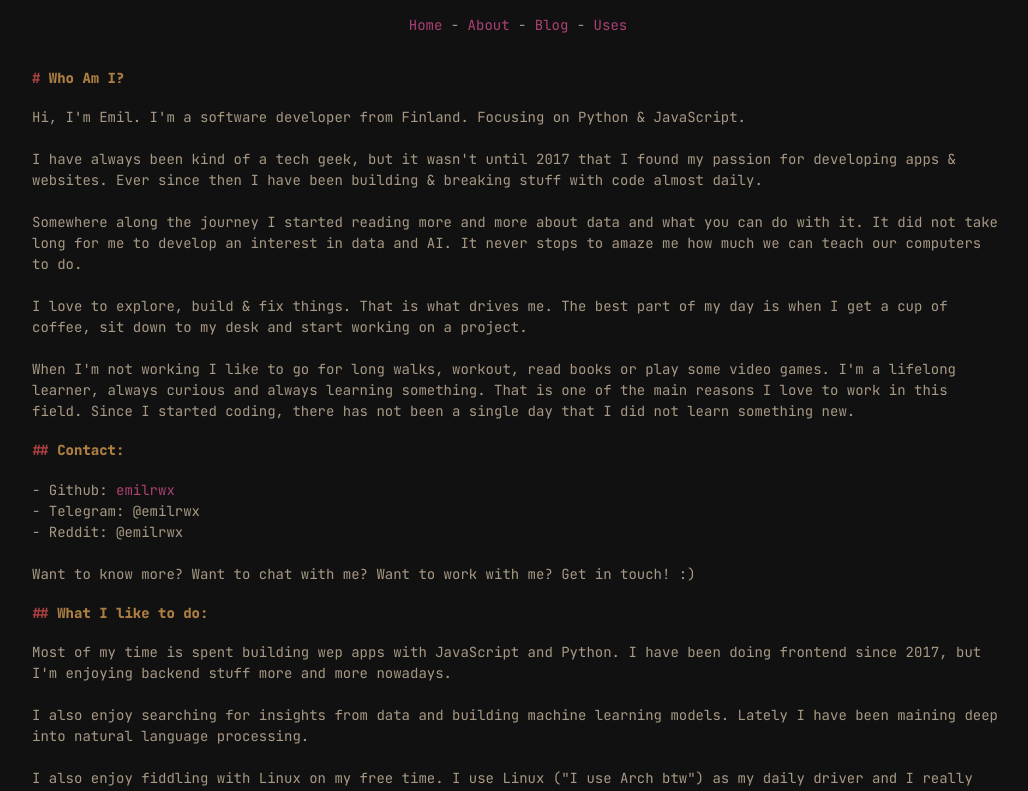
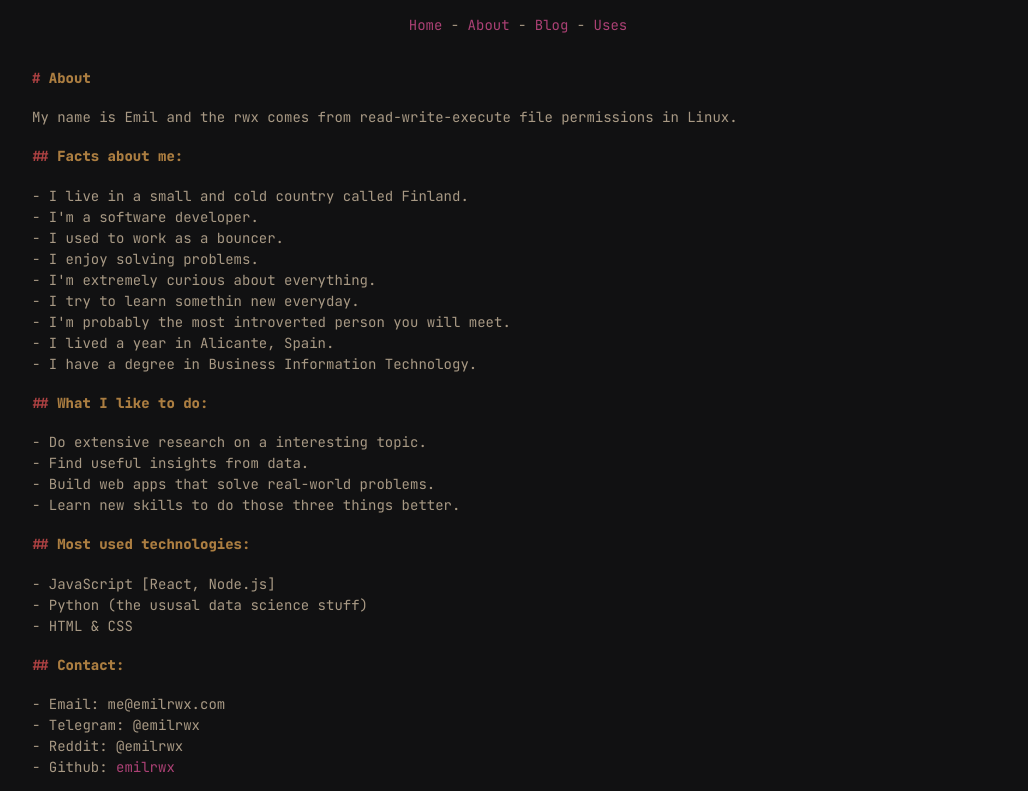
Before and after one commit to emilrwx/emilrwx_website, a Next.js app: page /about in a window 1280 px wide. Shown: the top 791 px of the page, without its empty margins (122-1150 px from the left). Built offline with nearby package versions, Linux system fonts and the light colour scheme.

Commit message:
update content

```diff
--- a/pages/about.js
+++ b/pages/about.js
@@ -8,29 +8,28 @@ export default function About () {
         <title>About</title>
       </Head>
       <main>
-        <h1>Who Am I?</h1>
-        <p>Hi, I'm Emil. I'm a software developer from Finland. Focusing on Python & JavaScript.</p>
-
-        <p>I have always been kind of a tech geek, but it wasn't until 2017 that I found my passion for developing apps & websites. Ever since then I have been building & breaking stuff with code almost daily.</p>
-
-        <p>Somewhere along the journey I started reading more and more about data and what you can do with it. It did not take long for me to develop an interest in data and AI. It never stops to amaze me how much we can teach our computers to do.</p>
-
-        <p>I love to explore, build & fix things. That is what drives me. The best part of my day is when I get a cup of coffee, sit down to my desk and start working on a project.</p>
-
-        <p>When I'm not working I like to go for long walks, workout, read books or play some video games. I'm a lifelong learner, always curious and always learning something. That is one of the main reasons I love to work in this field. Since I started coding, there has not been a single day that I did not learn something new.</p>
-
-        <h2>Contact:</h2>
+        <h1>About</h1>
+        <p>My name is Emil and the rwx comes from read-write-execute file permissions in Linux.</p>
+        <h2>Facts about me:</h2>
         <ul>
-          <li>Github: <a href='https://github.com/emilrwx'>emilrwx</a></li>
-          <li>Telegram: @emilrwx</li>
-          <li>Reddit: @emilrwx</li>
+          <li>I live in a small and cold country called Finland.</li>
+          <li>I'm a software developer.</li>
+          <li>I used to work as a bouncer.</li>
+          <li>I enjoy solving problems.</li>
+          <li>I'm extremely curious about everything.</li>
+          <li>I try to learn somethin new everyday.</li>
+          <li>I'm probably the most introverted person you will meet.</li>
+          <li>I lived a year in Alicante, Spain.</li>
+          <li>I have a degree in Business Information Technology.</li>
         </ul>
-        <p>Want to know more? Want to chat with me? Want to work with me? Get in touch! :)</p>
 
         <h2>What I like to do:</h2>
-        <p>Most of my time is spent building wep apps with JavaScript and Python. I have been doing frontend since 2017, but I'm enjoying backend stuff more and more nowadays.</p>
-        <p>I also enjoy searching for insights from data and building machine learning models. Lately I have been maining deep into natural language processing.</p>
-        <p>I also enjoy fiddling with Linux on my free time. I use Linux ("I use Arch btw") as my daily driver and I really enjoy hacking and customizing it.</p>
+        <ul>
+          <li>Do extensive research on a interesting topic.</li>
+          <li>Find useful insights from data.</li>
+          <li>Build web apps that solve real-world problems.</li>
+          <li>Learn new skills to do those three things better.</li>
+        </ul>
 
         <h2>Most used technologies:</h2>
         <ul>
@@ -39,14 +38,14 @@ export default function About () {
           <li>HTML & CSS</li>
         </ul>
 
-        <h2>Education:</h2>
-        <h3>BBA - Business Information Technology</h3>
-        <p>Turku University of Applied Sciences (2017-2020)
-          <ul>
-            <li>Specialization in ICT services and business information systems</li>
-            <li>Exchange year 2019-2020 in the University of Alicante in Spain</li>
-          </ul>
-        </p>
+        <h2>Contact:</h2>
+        <ul>
+          <li>Email: me@emilrwx.com</li>
+          <li>Telegram: @emilrwx</li>
+          <li>Reddit: @emilrwx</li>
+          <li>Github: <a href='https://github.com/emilrwx'>emilrwx</a></li>
+        </ul>
+        <p>Want to know more? Want to chat with me? Want to work with me? Get in touch! :)</p>
       </main>
     </Layout>
   )
```
